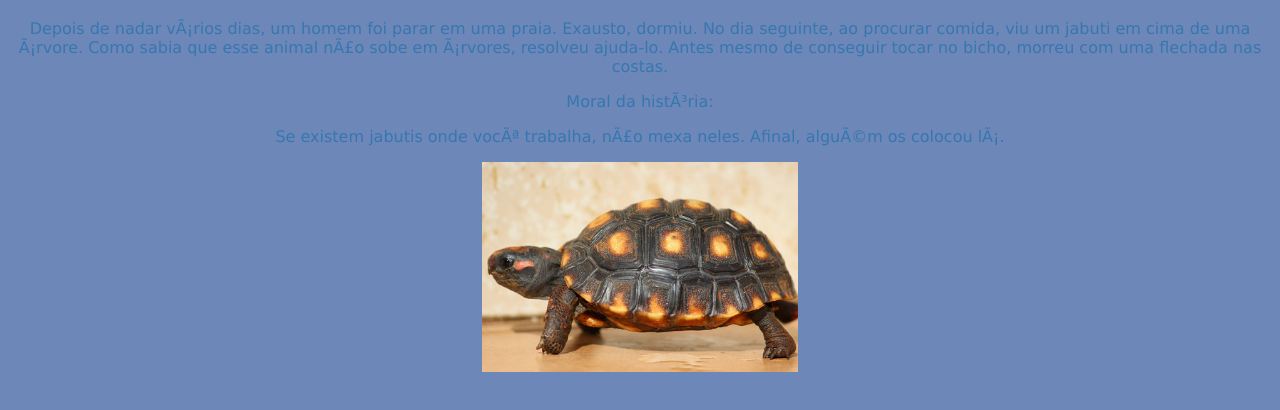
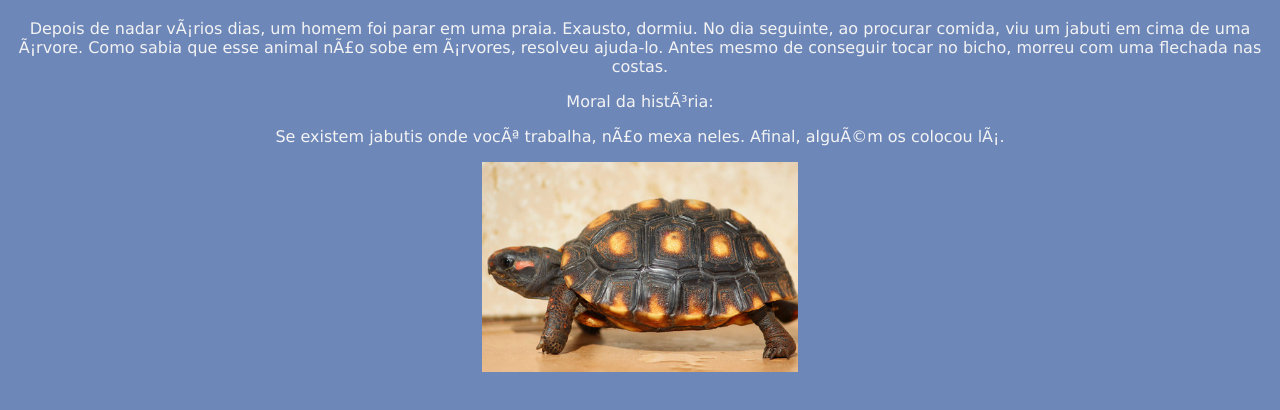
Before and after one commit to Natischiroff/Hist-rias-Corporativas, a plain HTML site: page jabuti.html in a window 1280 px wide. Shown: the part 62-472 px from the top of the page. Drawn offline with Linux system fonts and the light colour scheme.

Commit message:
tththhtht

```diff
--- a/style.css
+++ b/style.css
@@ -10,7 +10,7 @@
 	}
 
 	p {
-		color: rgb(55, 119, 175);
+		color: rgb(243, 243, 243);
 	}
 
 	img {
```
